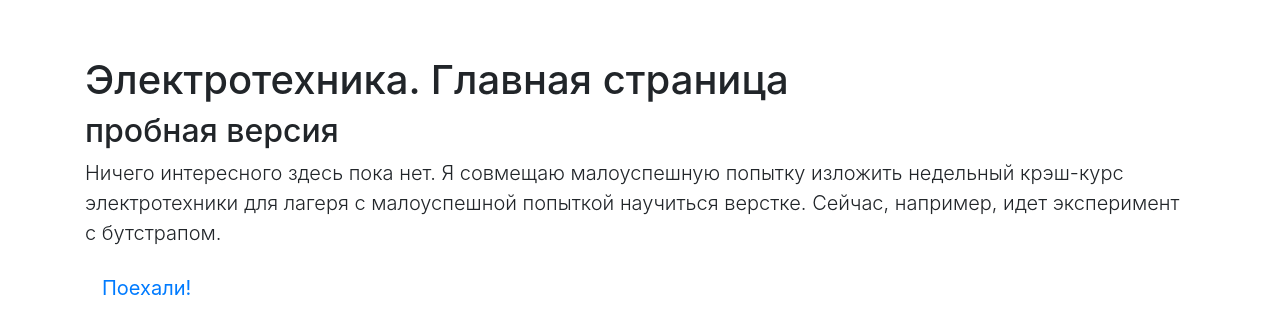
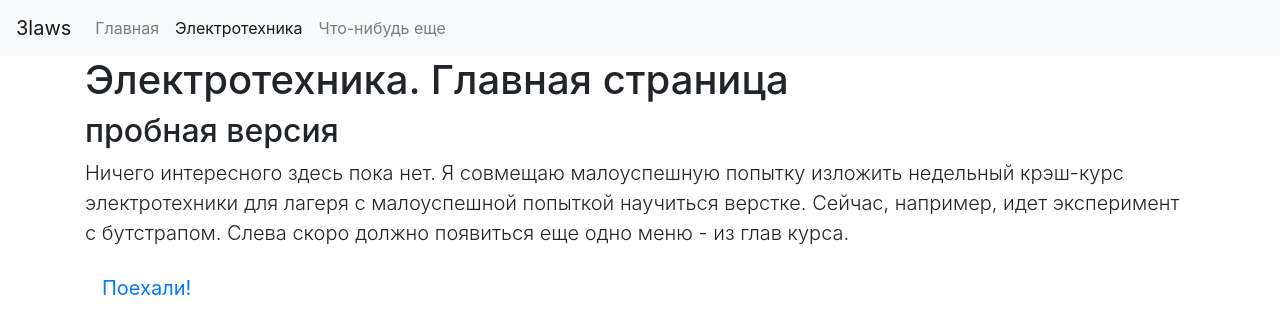
Before and after one commit to nofelet/electrokids, a plain HTML site: page 00_eltech.html in a window 1280 px wide. Drawn offline with nearby package versions, Linux system fonts and the light colour scheme.

Commit message:
Верхний навбар на странице электротехники вернул в исходное.

```diff
--- a/00_eltech.html
+++ b/00_eltech.html
@@ -32,22 +32,20 @@
 
     <!-- Previous Bootstrap navbar attempt -->
 
-    <!--nav class="navbar sticky-top navbar-expand-lg navbar-light bg-light">
+    <nav class="navbar sticky-top navbar-expand-lg navbar-light bg-light">
         <a class="navbar-brand" href="index.html">3laws</a>
         <button class="navbar-toggler" type="button" data-toggle="collapse" data-target="#navbarNavAltMarkup" aria-controls="navbarNavAltMarkup" aria-expanded="false" aria-label="Toggle navigation">
             <span class="navbar-toggler-icon"></span>
         </button>
         <div class="collapse navbar-collapse" id="navbarNavAltMarkup">
             <div class="navbar-nav">
-                <a class="nav-item nav-link active" href="index.html">Главная <span class="sr-only">(current)</span></a-->
-
-                <!--a class="nav-item nav-link" href="#">Features</a>
-                <a class="nav-item nav-link" href="#">Pricing</a>
-                <a class="nav-item nav-link disabled" href="#">Disabled</a-->
-
-            <!--/div>
+                <a class="nav-item nav-link" href="index.html">Главная <span class="sr-only">(current)</span></a>
+                <a class="nav-item nav-link active" href="00_eltech.html">Электротехника</a>
+                <a class="nav-item nav-link" href="#">Что-нибудь еще</a>
+                <!-- a class="nav-item nav-link disabled" href="#">Disabled</a-->
+            </div>
         </div>
-    </nav-->
+    </nav>
 
     <!--header class="navbar navbar-expand navbar-dark flex-column flex-md-row bd-navbar">
         <a class="navbar-brand mr-0 mr-md-2" href="/" aria-label="3laws">
@@ -64,10 +62,10 @@
         </div>
     </header--> <!-- This one did not work-->
 
-    <!-- previous Bootstrap navbar attempt ended -->
+    <!-- previous Bootstrap navbar attempt ended - returned -->
 
-    <!-- new Bottstrap navbar attempt -->
-    <header class="navbar navbar-expand navbar-dark flex-column flex-md-row bd-navbar">
+    <!-- new Bottstrap navbar attempt - did not work -->
+    <!--header class="navbar navbar-expand navbar-dark flex-column flex-md-row bd-navbar">
         <a class="navbar-brand mr-0 mr-md-2" href="index.html">
             3laws
         </a>
@@ -85,8 +83,8 @@
                 </li>
             </ul>
         </div>
-    </header>
-    <!-- nwe Bootstrap navbar attempt ended -->
+    </header-->
+    <!-- new Bootstrap navbar attempt ended - did not work -->
 
 
 
@@ -105,6 +103,7 @@
                     <p class="lead">
                         Ничего интересного здесь пока нет. Я совмещаю малоуспешную попытку изложить недельный крэш-курс электротехники для
                         лагеря с малоуспешной попыткой научиться верстке. Сейчас, например, идет эксперимент с бутстрапом.
+                        Слева скоро должно появиться еще одно меню - из глав курса.
                     </p>
                     <div class="d-flex-column flex-md-row lead mb-3">
                         <a href="01_intro.html" class="btn btn-lg btn-bd-primary mb-3 mb-md-0 mr-md-3" onclick="ga('send', 'event', 'Jumbotron actions', 'Intro', 'Intro'):">
```
Also changed, not shown: index.html (+6 -6 lines).
